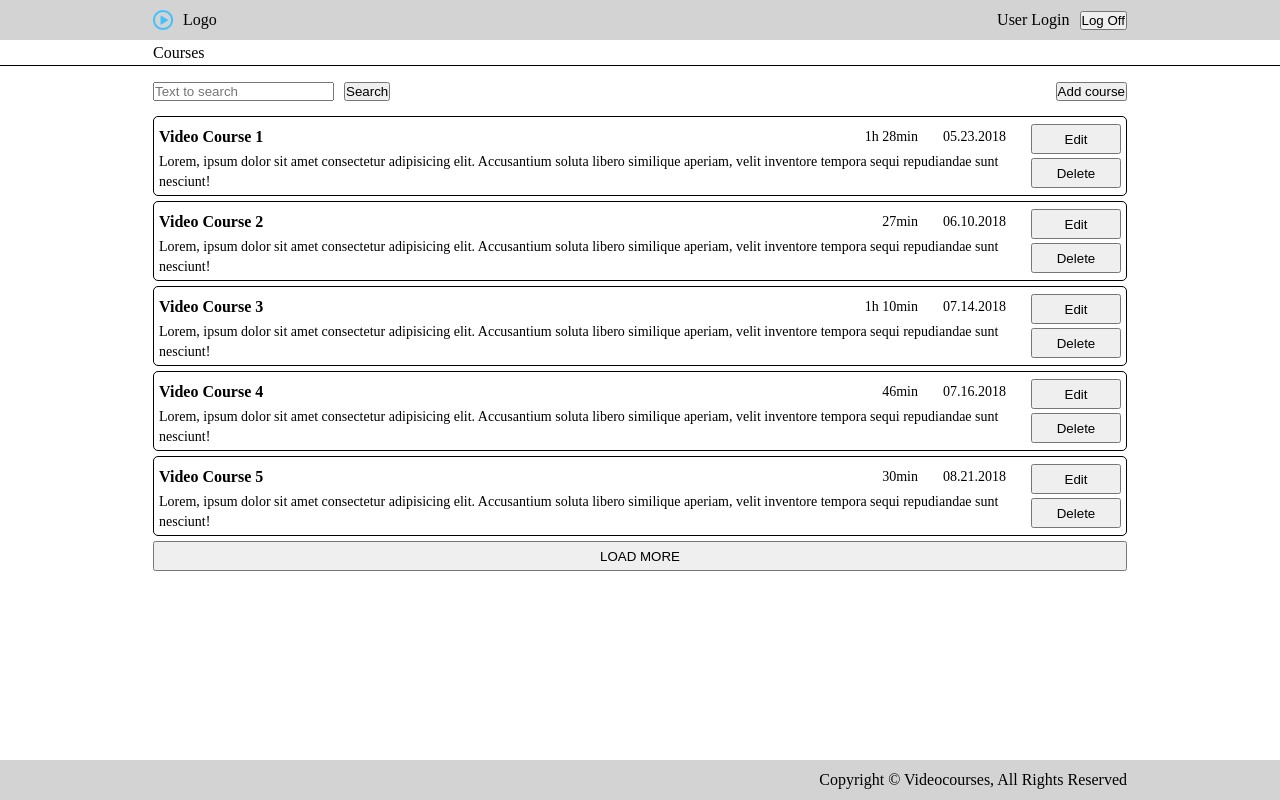
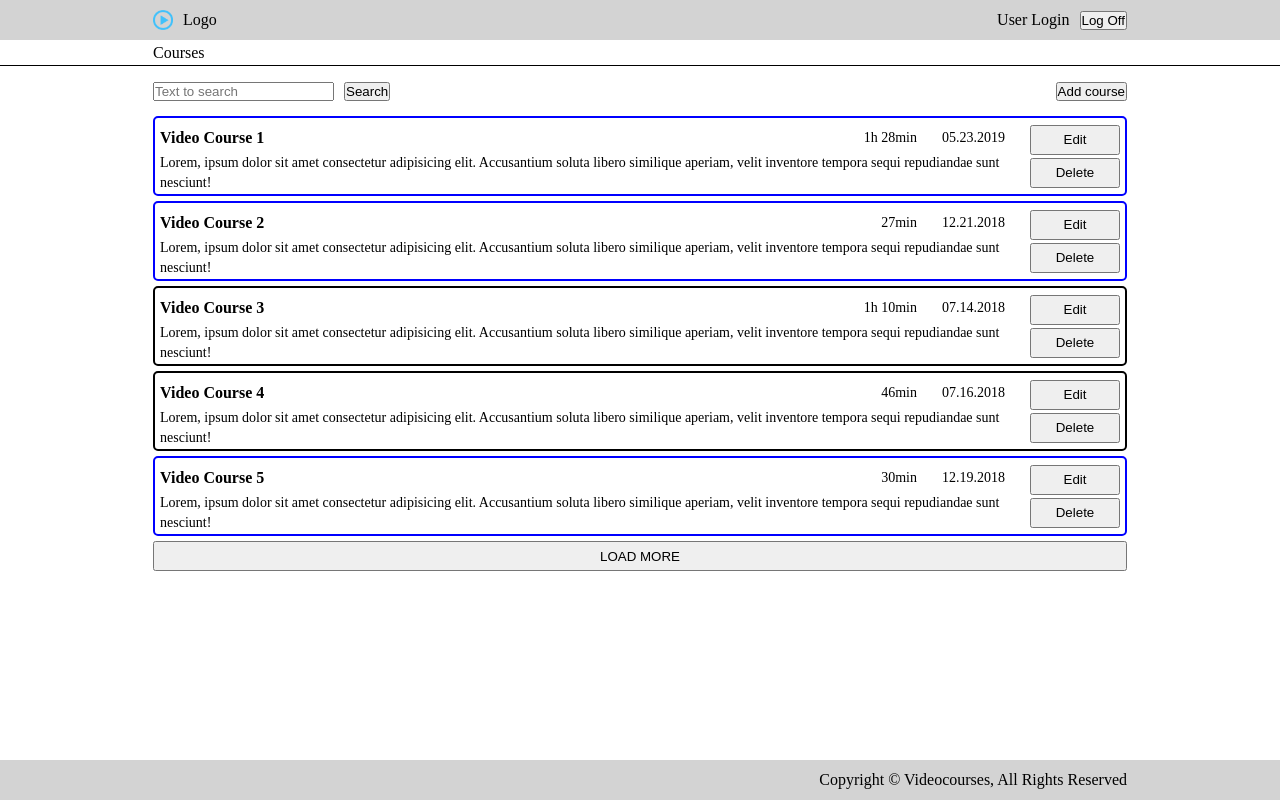
Before and after one commit to sixtyXi/video-gallery-angular, an Angular app: page /courses in a window 1280 px wide. Built offline with nearby package versions, Linux system fonts and the light colour scheme.

Commit message:
Task-4-Directives-Pipes [DEV] add border-color directive

```diff
--- a/src/app/courses/course-list/course-item/course-item.component.html
+++ b/src/app/courses/course-list/course-item/course-item.component.html
@@ -1,4 +1,4 @@
-<article class="course-item">
+<article class="course-item" [appStyleByDate]="item.creationDate">
   <div class="course-item__content-wrapper">
     <header class="course-item__header">
       <h2 class="course-item__title">{{item.title}}</h2>
--- a/src/app/courses/course-list/course-item/course-item.component.less
+++ b/src/app/courses/course-list/course-item/course-item.component.less
@@ -4,7 +4,7 @@
   margin-bottom: 5px;
   padding: 5px;
   overflow: hidden;
-  border: 1px solid;
+  border: 2px solid;
   border-radius: 5px;
   font-size: 14px;
   line-height: 20px;
--- /dev/null
+++ b/src/app/courses/course-list/course-item/style-by-date.directive.ts
@@ -0,0 +1,44 @@
+import { Directive, ElementRef, Input, OnInit } from '@angular/core';
+
+@Directive({
+  selector: '[appStyleByDate]'
+})
+export class StyleByDateDirective implements OnInit {
+  @Input('appStyleByDate') creationDate: Date;
+
+  private freshColor: string = 'green';
+  private upcomingColor: string = 'blue';
+
+  constructor(private el: ElementRef) {}
+
+  ngOnInit() {
+    this.applyStyles(this.creationDate);
+  }
+
+  applyStyles(creationDate: Date) {
+    const currentDate = new Date();
+    const freshPeriod = 14;
+    let color = '';
+
+    if (creationDate < currentDate) {
+      const lastFreshDate: Date = this.getSubtractedDate(currentDate, freshPeriod);
+
+      if (creationDate >= lastFreshDate) {
+        color = this.freshColor;
+      }
+    } else {
+      color = this.upcomingColor;
+    }
+
+    if (color) {
+      this.el.nativeElement.style.borderColor = color;
+    }
+  }
+
+  getSubtractedDate(date: Date, days: number) {
+    const copyDate = new Date(date.valueOf());
+
+    copyDate.setDate(copyDate.getDate() - days);
+    return copyDate;
+  }
+}
--- a/src/app/courses/course-list/mock-courses.ts
+++ b/src/app/courses/course-list/mock-courses.ts
@@ -4,14 +4,14 @@ export const COURSES: VideoCourse[] = [
   {
     id: 1,
     title: 'Video Course 1',
-    creationDate: new Date(2018, 4, 23),
+    creationDate: new Date(2019, 4, 23),
     duration: 88,
     description: 'Lorem, ipsum dolor sit amet consectetur adipisicing elit. Accusantium soluta libero similique aperiam, velit inventore tempora sequi repudiandae sunt nesciunt!'
   },
   {
     id: 2,
     title: 'Video Course 2',
-    creationDate: new Date(2018, 5, 10),
+    creationDate: new Date(2018, 11, 21),
     duration: 27,
     description: 'Lorem, ipsum dolor sit amet consectetur adipisicing elit. Accusantium soluta libero similique aperiam, velit inventore tempora sequi repudiandae sunt nesciunt!'
   },
@@ -32,7 +32,7 @@ export const COURSES: VideoCourse[] = [
   {
     id: 5,
     title: 'Video Course 5',
-    creationDate: new Date(2018, 7, 21),
+    creationDate: new Date(2018, 11, 19),
     duration: 30,
     description: 'Lorem, ipsum dolor sit amet consectetur adipisicing elit. Accusantium soluta libero similique aperiam, velit inventore tempora sequi repudiandae sunt nesciunt!'
   },
--- a/src/app/courses/courses.module.ts
+++ b/src/app/courses/courses.module.ts
@@ -5,9 +5,10 @@ import { ControlPanelComponent } from './control-panel/control-panel.component';
 import { CourseListComponent } from './course-list/course-list.component';
 import { CoursesPageComponent } from './courses-page/courses-page.component';
 import { CourseItemComponent } from './course-list/course-item/course-item.component';
+import { StyleByDateDirective } from './course-list/course-item/style-by-date.directive';
 
 @NgModule({
-  declarations: [ControlPanelComponent, CourseListComponent, CoursesPageComponent, CourseItemComponent],
+  declarations: [ControlPanelComponent, CourseListComponent, CoursesPageComponent, CourseItemComponent, StyleByDateDirective],
   imports: [
     CommonModule,
     FormsModule
```
